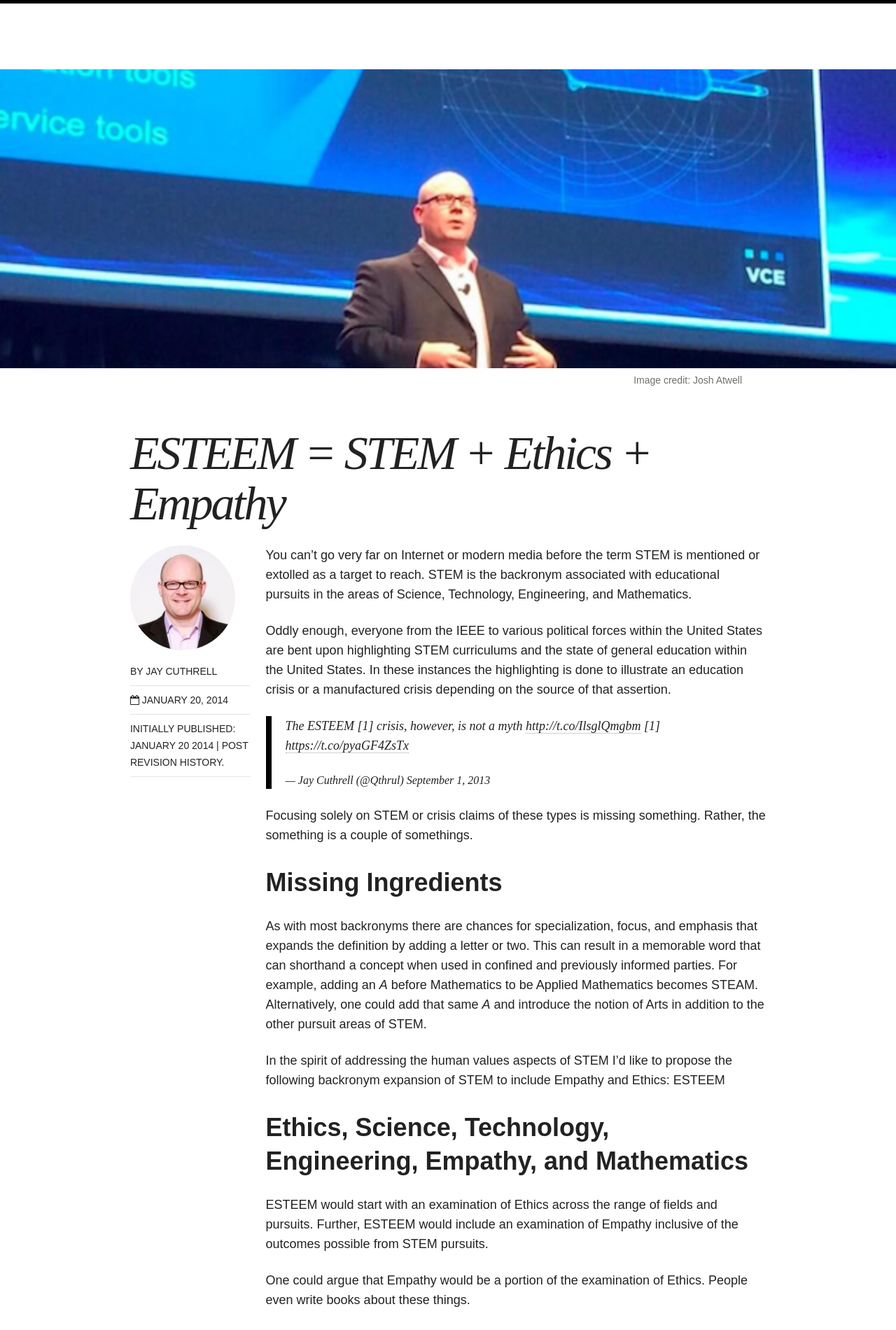
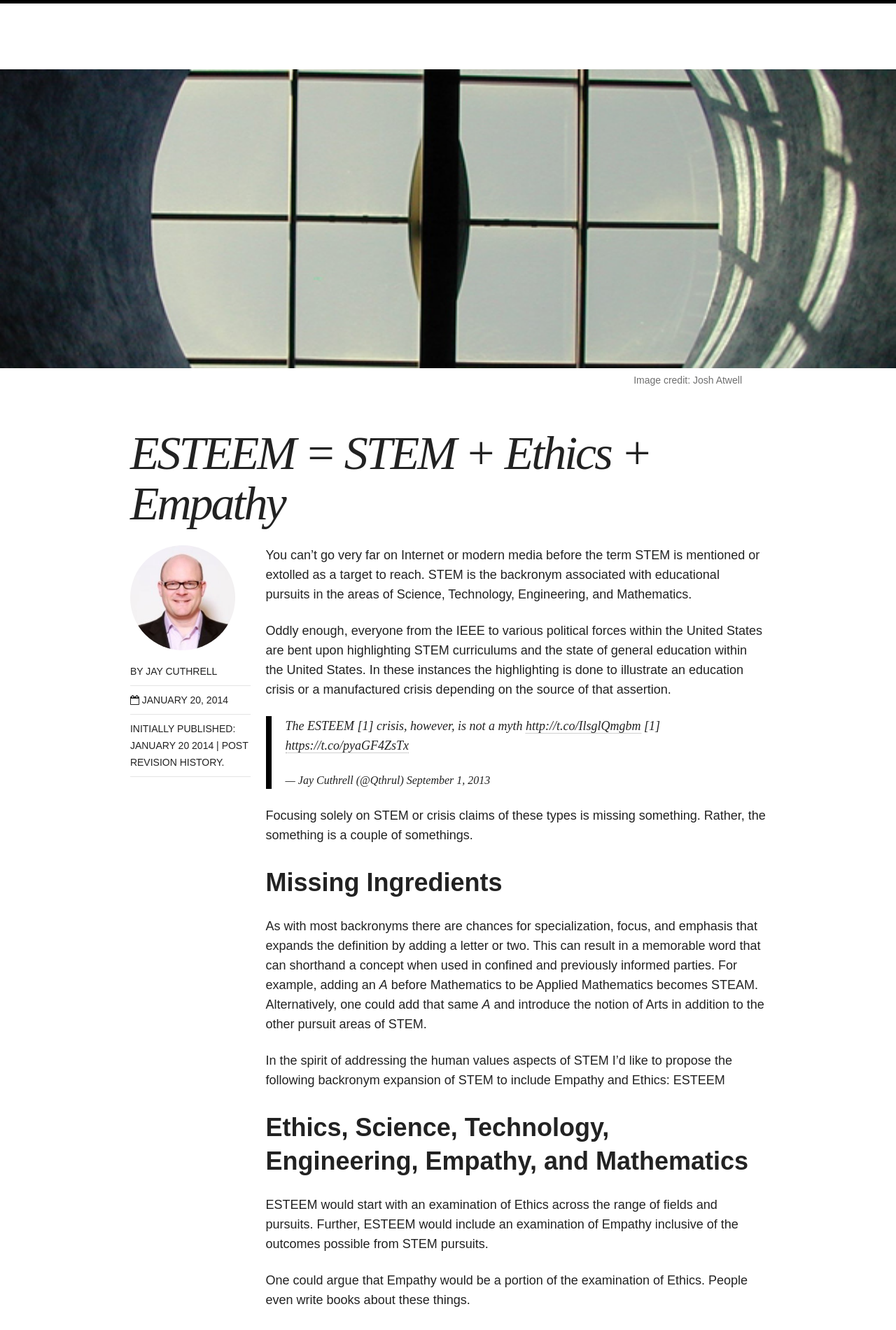
Before and after one commit to nsshommo/jaycuthrell.github.io, a Jekyll site: the page built from blog/_posts/2014-01-20-esteem-stem-ethics-empathy.md, in a window 1280 px wide. Shown: the top 1900 px of the page at 70% size. Built offline with Jekyll 4.4.1, drawn with Linux system fonts in a browser that asks for light colours; nearby versions of some CDN libraries; comment, search, counter and statistics services are not loaded.

```diff
--- a/blog/_posts/2014-01-20-esteem-stem-ethics-empathy.md
+++ b/blog/_posts/2014-01-20-esteem-stem-ethics-empathy.md
@@ -2,6 +2,8 @@
 title: "ESTEEM = STEM + Ethics + Empathy"
 date: "2014-01-20"
 layout: post
+image:
+  feature: esteem.jpg
 redirect_from:
  - /blog/esteem-stem-ethics-empathy/
 ---
```
Also changed, not shown: images/esteem.jpg (added).
